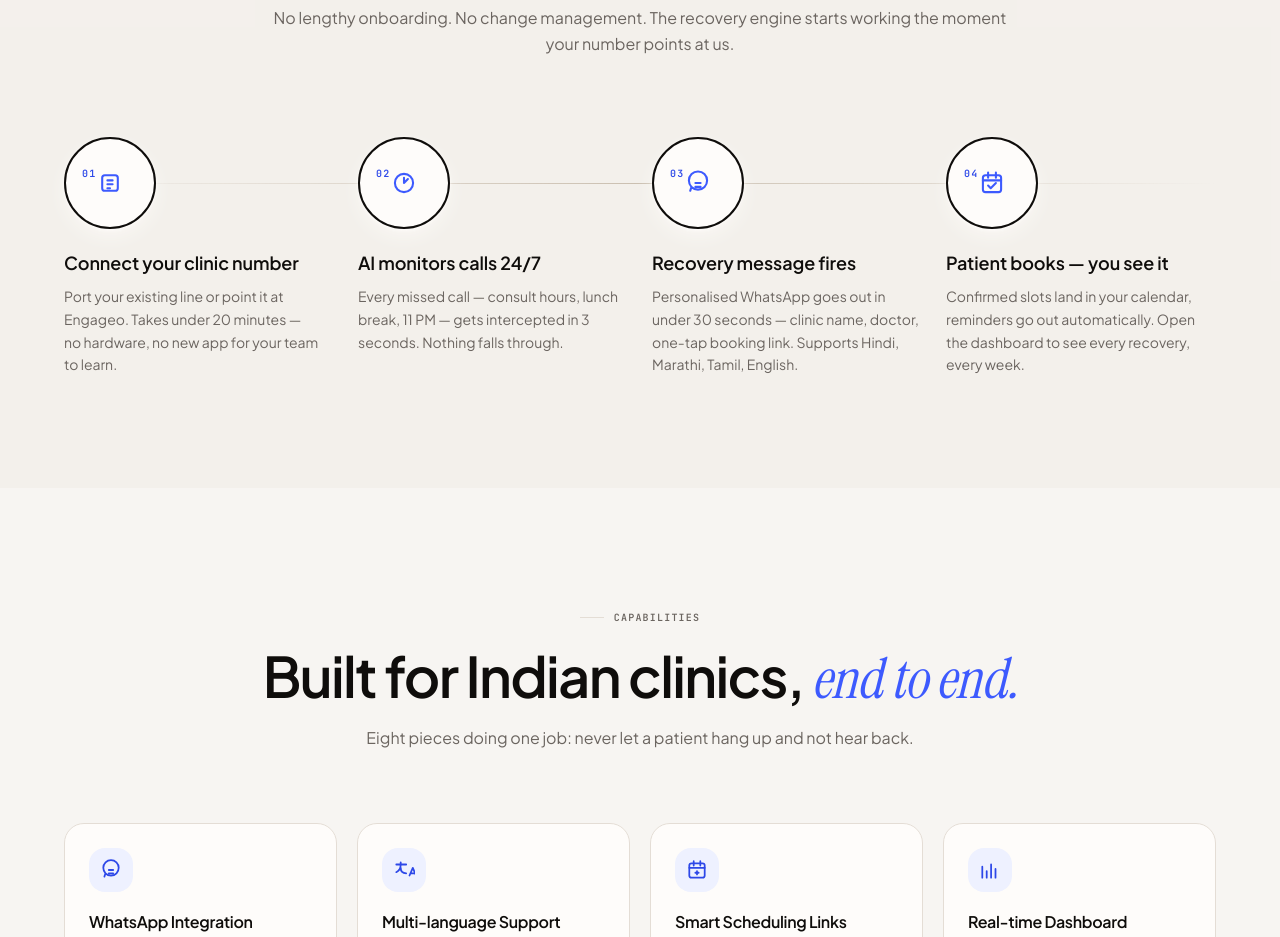
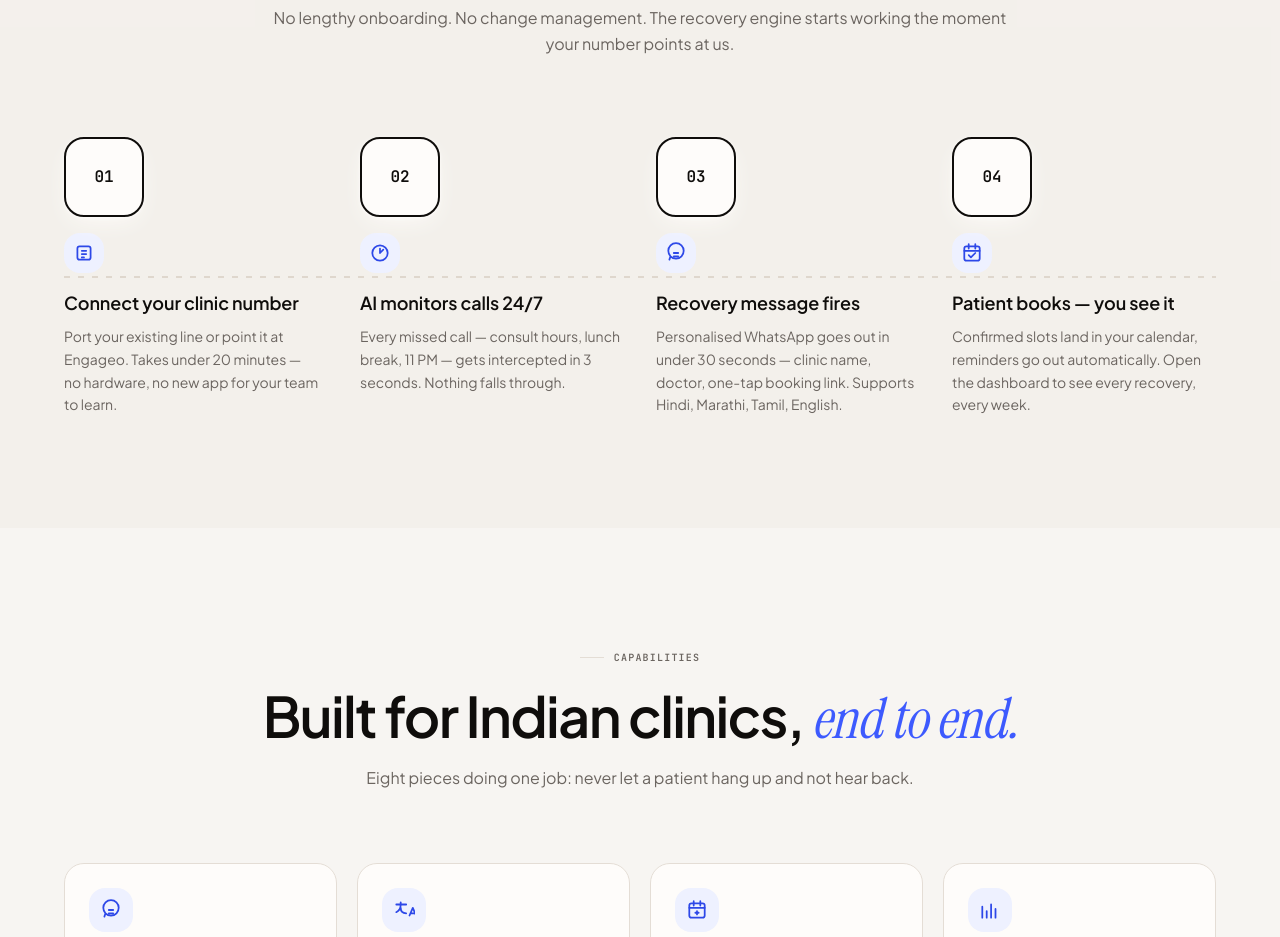
Before and after one commit to siddharthpathania/engageo-website, a Next.js app: page / in a window 1280 px wide. Shown: the part 3340-4277 px from the top of the page. Built offline with nearby package versions, Linux system fonts and the light colour scheme; no server answers.

Commit message:
HowItWorks: zigzag timeline with dotted connector
Replace flat 4-up step row with a zigzag layout — even steps nudge
up, odd steps nudge down — connected by a dotted horizontal line on
desktop. Rounded-square number badge with hover glow ring, icon chip,
and per-step ScrollReveal stagger.

```diff
--- a/src/components/home/HowItWorks.tsx
+++ b/src/components/home/HowItWorks.tsx
@@ -1,6 +1,6 @@
 import { ScrollReveal } from '@/components/shared/ScrollReveal';
 import { SectionWrapper } from '@/components/shared/SectionWrapper';
-import { StaggerContainer } from '@/components/shared/StaggerContainer';
+import { cn } from '@/lib/utils';
 
 type Step = {
   title: string;
@@ -91,59 +91,77 @@ export function HowItWorks(): JSX.Element {
         </p>
       </div>
 
-      <StaggerContainer
-        as="ol"
-        staggerDelay={0.12}
-        amount={0.1}
-        className="relative mt-14 grid gap-6 md:mt-20 md:grid-cols-2 md:gap-8 lg:grid-cols-4 lg:gap-6"
-      >
-        {/* Connecting line (desktop only) */}
+      <div className="relative mt-14 md:mt-20">
+        {/* Dotted connecting line — desktop only */}
         <div
           aria-hidden="true"
-          className="absolute left-0 right-0 top-[46px] hidden h-px bg-gradient-to-r from-transparent via-neutral-300 to-transparent lg:block"
+          className="absolute left-0 right-0 top-1/2 hidden -translate-y-1/2 lg:block"
+        >
+          <div
+            className="h-px w-full"
+            style={{
+              backgroundImage:
+                'repeating-linear-gradient(to right, rgb(202 191 176) 0px, rgb(202 191 176) 6px, transparent 6px, transparent 14px)',
+            }}
           />
+        </div>
 
-        {STEPS.map((step, index) => (
+        <ol className="relative grid gap-10 md:gap-12 lg:grid-cols-4 lg:gap-8">
+          {STEPS.map((step, index) => {
+            const isEven = index % 2 === 0;
+            return (
               <ScrollReveal
                 as="li"
                 key={step.title}
                 direction="up"
-            distance={24}
-            className="group relative"
+                distance={30}
+                delay={index * 0.15}
+                className={cn(
+                  'group relative',
+                  /* Zigzag: even steps nudge up, odd steps nudge down — desktop only */
+                  isEven ? 'lg:-translate-y-6' : 'lg:translate-y-6',
+                )}
               >
-            <div className="flex flex-col">
-              {/* Numbered circle */}
-              <div className="relative flex items-center gap-3 lg:block">
+                {/* Step card */}
+                <div className="relative flex flex-col items-center text-center lg:items-start lg:text-left">
+                  {/* Number circle */}
+                  <div className="relative">
                     <span
                       aria-hidden="true"
-                  className="relative z-10 flex h-[92px] w-[92px] items-center justify-center rounded-full border-2 border-obsidian bg-surface font-display text-3xl font-semibold text-obsidian shadow-card transition-transform duration-300 ease-out group-hover:scale-[1.04]"
+                      className="relative z-10 flex h-16 w-16 items-center justify-center rounded-2xl border-2 border-obsidian bg-surface font-mono text-sm font-bold text-obsidian shadow-card transition-all duration-350 group-hover:border-primary-500 group-hover:bg-primary-50 group-hover:text-primary-600 group-hover:shadow-glow-sm lg:h-20 lg:w-20 lg:text-base"
                     >
-                  <span className="absolute left-4 top-4 font-mono text-[10px] font-semibold uppercase tracking-widest text-primary-600">
-                    {String(index + 1).padStart(2, '0')}
+                      0{index + 1}
                     </span>
+                    {/* Glow ring on hover */}
                     <span
                       aria-hidden="true"
-                    className="flex h-10 w-10 items-center justify-center text-primary-500 transition-transform duration-300 ease-out group-hover:scale-110"
+                      className="absolute inset-0 rounded-2xl opacity-0 transition-opacity duration-350 group-hover:opacity-100"
+                      style={{ boxShadow: '0 0 24px rgba(61,90,254,0.25)' }}
+                    />
+                  </div>
+
+                  {/* Icon */}
+                  <span
+                    aria-hidden="true"
+                    className="mt-4 flex h-10 w-10 items-center justify-center rounded-xl bg-primary-50 text-primary-600 transition-all duration-300 group-hover:scale-110 group-hover:bg-primary-100"
                   >
-                    <svg width="26" height="26" viewBox="0 0 20 20" fill="none">
+                    <svg width="22" height="22" viewBox="0 0 20 20" fill="none">
                       {step.icon}
                     </svg>
                   </span>
-                </span>
-              </div>
 
-              <div className="mt-5">
-                <h3 className="font-display text-[17px] font-semibold leading-tight tracking-tight text-obsidian md:text-lg">
+                  <h3 className="mt-4 font-display text-base font-semibold leading-tight tracking-tight text-obsidian md:text-lg">
                     {step.title}
                   </h3>
                   <p className="mt-2 text-sm leading-relaxed text-subtle">
                     {step.body}
                   </p>
                 </div>
+              </ScrollReveal>
+            );
+          })}
+        </ol>
       </div>
-          </ScrollReveal>
-        ))}
-      </StaggerContainer>
     </SectionWrapper>
   );
 }
```
Lines whose indentation alone changed are shown as unchanged.
